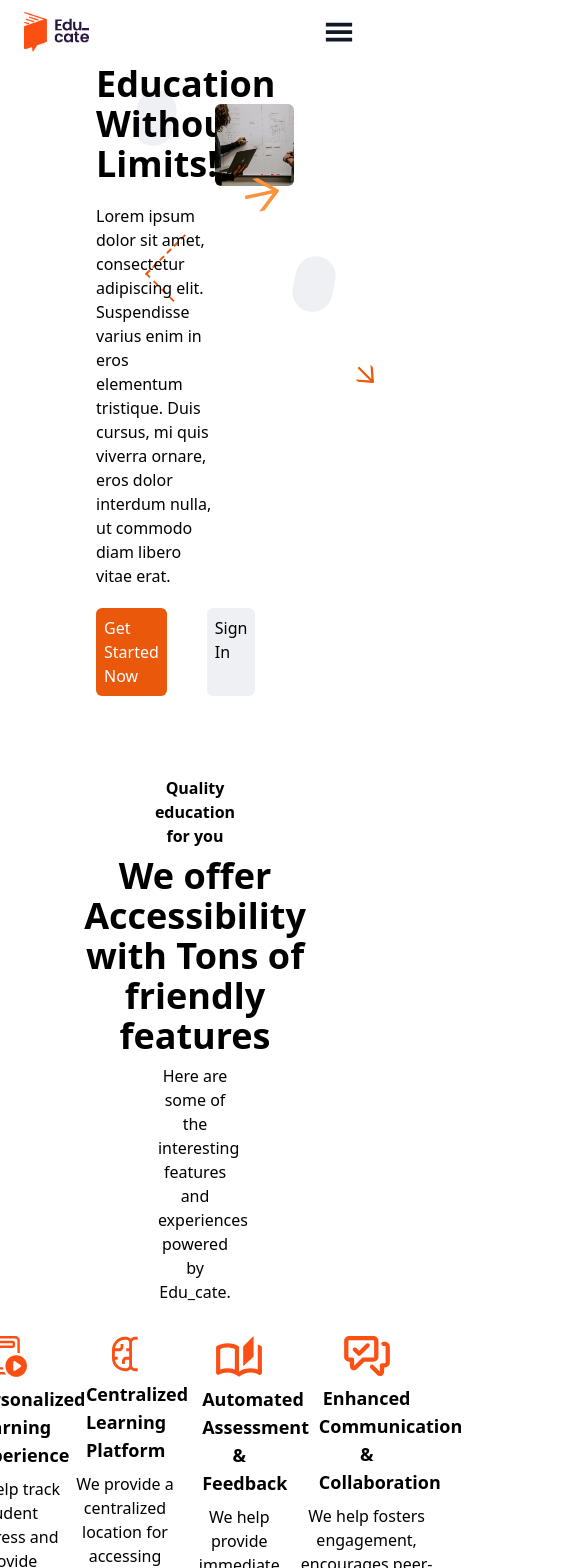
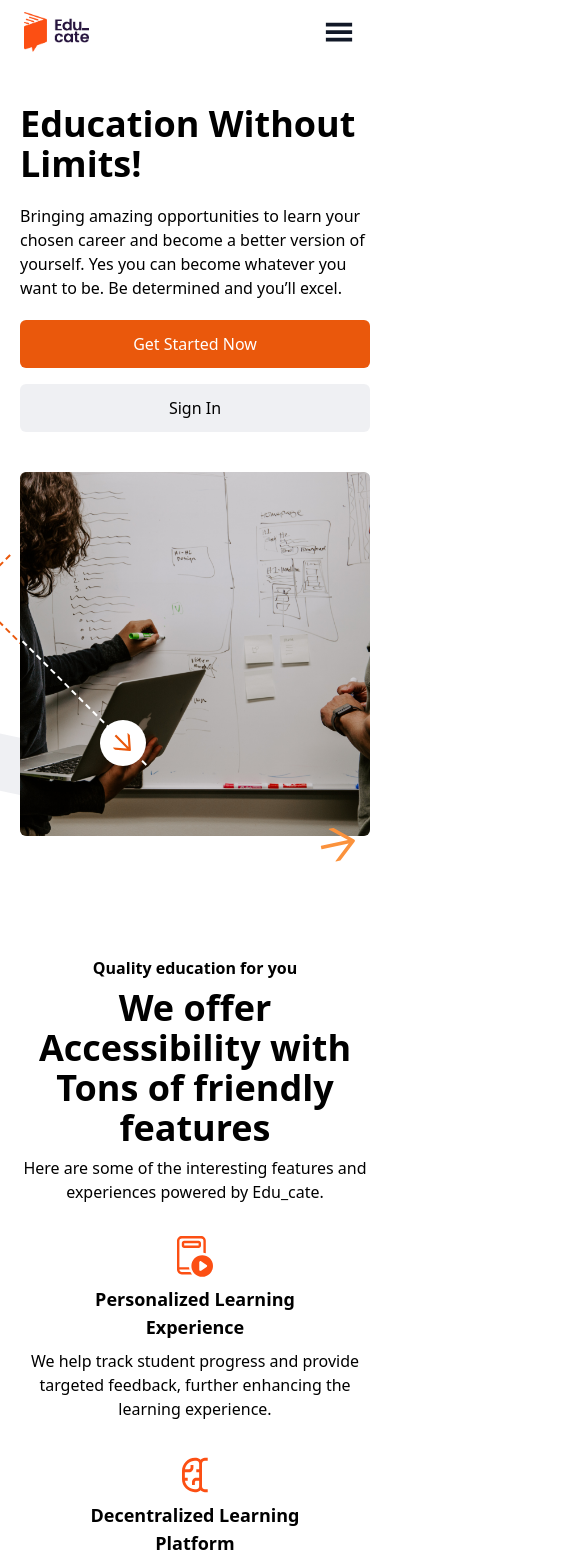
Before and after one commit to learnable-2022/LMS-YA-6-FE, a React (Create React App) app: page / in a window 390 px wide. Shown: the top 1568 px of the page, 567 px wide, since content can reach past the window. Built offline with nearby package versions, Linux system fonts and the light colour scheme.

Commit message:
added landing page responsivity to small screens

```diff
--- a/src/App.jsx
+++ b/src/App.jsx
@@ -19,8 +19,6 @@ const App = () => {
       */}
       <Routes>
         <Route exact path="/" element={<Home />} />
-        <Route exact path="/left-component" element={<LeftComponent />} />
-        <Route exact path="/main-component" element={<MainComponent />} />
         <Route exact path="/dashboard" element={<Dashboard />} />
         <Route exact path="/second-dashboard" element={<SecondDashboard />} />
 
--- a/src/components/reusable/landingpage-sections/About.jsx
+++ b/src/components/reusable/landingpage-sections/About.jsx
@@ -5,9 +5,9 @@ import arc from '../../../assets/arc.svg'
 
 const About = () => {
     return (
-        <div className="px-24 mb-20 w-full relative">
-           <div className='w-fit h-fit flex'>
-           <div className='flex flex-col w-4/5 space-y-5'>
+        <div className="px-5 md:px-24 mb-20 w-full relative">
+           <div className='w-fit h-fit md:flex'>
+           <div className='flex flex-col lg:w-4/5 space-y-5'>
                 <h2 className='text-lg text-orange-600 font-bold w-2/3'>
                     About Us
                 </h2>
@@ -15,20 +15,19 @@ const About = () => {
                 Qualified And Highly Equipped Tutors
                 </h1>
                 <p>
-                Lorem ipsum dolor sit amet, consectetur adipiscing elit.
-                Suspendisse varius enim in eros elementum tristique. Duis cursus,
-                mi quis viverra ornare, eros dolor interdum nulla, ut commodo diam
-                libero vitae erat.
+                We have highly trained and qualified tutors that hold the hands of
+                our students and walk them through their journey in any of their
+                chosen course. We give you the best at Edu_cate.
                 </p>
             </div>
 
-            <div className=' h-full w-full flex'>
+            <div className=' h-full w-full hidden md:flex'>
                 <div className="w-1/6 h-full flex justify-end">
                     <div className="bg-orange-400 absolute top-0 overflow-hidden right-24 rounded-md h-fit w-1/4">
                         <img src={students} alt="students" />
                     </div>
                 </div>
-                <div className="w-56 h-56 flex">
+                <div className="w-72 lg:w-56 h-56 flex">
                     <div className="relative top-36 left-20 object-cover rounded-md h-fit w-fit">
                         <img src={lecturer} alt="lecturer" className='lecturer' />
                     </div>
@@ -36,7 +35,7 @@ const About = () => {
             </div>
            </div>
 
-           <div className='flex justify-between mt-20 items-center'>
+           <div className='flex justify-between lg:mt-20 items-center'>
              <div className='transform rotate-180 w-fit h-fit flex flex-col space-y-2 items-end'>
                 <div className='h-2 w-10 transform rotate-12 rounded-full bg-black'></div>
                 <div className='h-2 w-14 transform rotate-12 rounded-full bg-orange-400'></div>
--- a/src/components/reusable/landingpage-sections/HeroSection.jsx
+++ b/src/components/reusable/landingpage-sections/HeroSection.jsx
@@ -3,22 +3,21 @@ import { AiOutlineArrowRight } from 'react-icons/ai';
 
 const HeroSection = () => {
     return (
-        <div className="px-24 w-full flex mb-20">
-            <div className='flex flex-col justify-center w-3/5 space-y-5'>
-                <h1 className='text-4xl font-bold w-2/3'>
+        <div className="px-5 mt-10 md:px-24 w-full lg:flex mb-20">
+            <div className='flex flex-col justify-center lg:w-3/5 space-y-5'>
+                <h1 className='text-4xl font-bold lg:w-2/3'>
                     Education Without Limits!
                 </h1>
                 <p>
-                    Lorem ipsum dolor sit amet, consectetur adipiscing elit.
-                    Suspendisse varius enim in eros elementum tristique. Duis
-                    cursus, mi quis viverra ornare, eros dolor interdum nulla,
-                    ut commodo diam libero vitae erat.
+                Bringing amazing opportunities to learn your chosen career and
+                become a better version of yourself. Yes you can become whatever you
+                want to be. Be determined and you’ll excel.
                 </p>
-                <div className='flex space-x-10'>
-                    <div className='p-2 bg-orange-600 text-white rounded-md'>
+                <div className='md:flex md:space-x-10 space-y-4 md:space-y-0'>
+                    <div className='p-3 flex justify-center bg-orange-600 text-white rounded-md'>
                     Get Started Now
                     </div>
-                    <div className='p-2 bg-gray-200/60 rounded-md'>
+                    <div className='p-3 flex justify-center bg-gray-200/60 rounded-md'>
                     Sign In
                     </div>
                 </div>
@@ -28,11 +27,11 @@ const HeroSection = () => {
                 <img src={heroTutor} alt="tutor" className='rounded-md' />
                 <div className='h-full w-full flex justify-center items-end'>
                     <div className='h-14 w-3/6 transform rotate-12 rounded-full bg-gray-200/60 -z-20 absolute bottom-20 -left-20'></div>
-                    <div className='h-14 w-3/6 transform rotate-12 rounded-full bg-gray-200/60 -z-20 absolute top-48 -right-10'></div>
+                    <div className='hidden lg:block h-14 w-3/6 transform rotate-12 rounded-full bg-gray-200/60 -z-20 absolute top-48 -right-10'></div>
 
                     <div className='h-14 w-3/6 transform rotate-45 border-b-2 border-l-2 border-dashed border-orange-600 -z-20 absolute top-44 -left-14'></div>
                     <div className='h-14 w-3/6 transform rotate-45 border-b-2 border-dashed border-white absolute top-56 -left-1'></div>
-                    <div className='h-fit w-fit transform p-2 bg-white font-bold rounded-full rotate-45 absolute top-72 left-32'>
+                    <div className='h-fit w-fit transform p-2 bg-white font-bold rounded-full rotate-45 absolute top-72 left-20 md:left-32'>
                         <AiOutlineArrowRight className='text-orange-600 text-3xl transform' />
                     </div>
                     <div className='h-fit w-fit transform -rotate-12 p-2 rounded-full absolute bottom-0 right-0'>
--- a/src/components/reusable/landingpage-sections/LiveTutor.jsx
+++ b/src/components/reusable/landingpage-sections/LiveTutor.jsx
@@ -5,21 +5,19 @@ import HQ from '../../../assets/hq.svg'
 
 const LiveTutor = () => {
     return (
-        <div className="px-24 mb-20 w-full flex">
-            <div className='flex flex-col justify-center w-1/2 space-y-5'>
+        <div className="px-5 md:px-24 mb-20 w-full md:flex">
+            <div className='flex flex-col justify-center lg:w-1/2 space-y-9 md:space-y-5'>
                 <h2 className='text-lg text-orange-600 font-bold w-fit'>
                 One on One learnig
                 </h2>
-                <h1 className='text-4xl font-bold w-1/2'>
+                <h1 className='text-4xl font-bold lg:w-1/2'>
                 Live Tutoring Sessions
                 </h1>
                 <p className='w-fit'>
-                Lorem ipsum dolor sit amet, consectetur adipiscing elit. Suspendisse
-                varius enim in eros elementum tristique. Duis cursus, mi quis viverra
-                ornare, eros dolor interdum nulla, ut commodo diam libero vitae erat.
-                Lorem ipsum dolor sit amet, consectetur adipiscing elit. Suspendisse
-                varius enim in eros elementum tristique. Duis cursus, mi quis viverra
-                ornare, eros dolor interdum nulla, ut commodo diam libero vitae erat.
+                Effective communication is our priority. We provide live sessions for
+                our students in all learning tracks to help them have a better
+                understanding in their field of study and clear their concerns through
+                Q & A live sessions and one-in-one mentorship live sessions.
                 </p>
                 <div className='flex space-x-2 pr-2 items-center justify-between h-1/6'>
                     <div className=''>
@@ -28,16 +26,16 @@ const LiveTutor = () => {
                     </div>
                     <div>
                     <img src={record} alt="rec-icon" className='h-8 flex w-full' />
-                    <p>Noiseless</p>
+                    <p>Recording</p>
                     </div>
                     <div>
                     <img src={HQ} alt="hq-icon" className='h-8 flex w-full' />
-                    <p>Noiseless</p>
+                    <p>High Quality</p>
                     </div>
                 </div>
             </div>
 
-            <div className=' h-fit'>
+            <div className='hidden lg:flex h-fit'>
                 <img src={student} alt="student" className='rounded-sm' />
             </div>
         </div>
--- a/src/components/reusable/landingpage-sections/Offer.jsx
+++ b/src/components/reusable/landingpage-sections/Offer.jsx
@@ -5,20 +5,20 @@ import chat from '../../../assets/chat.svg'
 
 const Offer = () => {
     return (
-        <div className='px-24 mb-20 w-full h-fit flex flex-col items-center text-center space-y-8'>
-            <div className='w-1/2 space-y-2 flex flex-col items-center'>
+        <div className='px-5 md:px-24 mb-20 w-full h-fit flex flex-col items-center text-center space-y-8'>
+            <div className='lg:w-1/2 space-y-2 flex flex-col items-center'>
                 <h3 className='font-semibold'>Quality education for you</h3>
                 <h1 className='text-4xl font-bold'>
                 We offer Accessibility with Tons of friendly features
                 </h1>
-                <p className='w-3/4'>
+                <p className='lg:w-3/4'>
                 Here are some of the interesting features and
                 experiences powered by Edu_cate.
                 </p>
             </div>
 
-            <div className='flex mb-5'>
-                <div className='w-1/3 flex flex-col items-center space-y-2'>
+            <div className='lg:flex mb-5 space-y-9 lg:space-y-0'>
+                <div className='lg:w-1/3 flex flex-col items-center space-y-2'>
                     <img src={play} alt="play-icon" />
                     <h2 className='font-bold w-2/3 text-lg'>
                     Personalized Learning Experience
@@ -29,10 +29,10 @@ const Offer = () => {
                     </p>
                 </div>
 
-                <div className='w-1/3 flex flex-col items-center space-y-2'>
+                <div className='lg:w-1/3 flex flex-col items-center space-y-2'>
                     <img src={connect} alt="play-icon" />
                     <h2 className='font-bold w-2/3 text-lg'>
-                    Centralized Learning Platform
+                    Decentralized Learning Platform
                     </h2>
                     <p>
                     We provide a centralized location for accessing educational
@@ -40,7 +40,7 @@ const Offer = () => {
                     </p>
                 </div>
 
-                <div className='w-1/3 flex flex-col items-center space-y-2'>
+                <div className='lg:w-1/3 flex flex-col items-center space-y-2'>
                     <img src={read} alt="play-icon" />
                     <h2 className='font-bold w-2/3 text-lg'>
                     Automated Assessment & Feedback
@@ -51,7 +51,7 @@ const Offer = () => {
                     </p>
                 </div>
 
-                <div className='w-1/3 flex flex-col items-center space-y-2'>
+                <div className='lg:w-1/3 flex flex-col items-center space-y-2'>
                     <img src={chat} alt="play-icon" />
                     <h2 className='font-bold w-2/3 text-lg'>
                     Enhanced Communication & Collaboration
--- a/src/components/reusable/landingpage-sections/Partners.jsx
+++ b/src/components/reusable/landingpage-sections/Partners.jsx
@@ -1,25 +1,26 @@
+import partners from '../../../assets/partners.svg'
+
 const Partners = () => {
     return (
-        <div className="px-24 w-full flex bg-red-100 py-10">
-        <div className='flex flex-col justify-center w-1/2 space-y-5'>
+        <div className="px-5 md:px-24 w-full lg:flex bg-red-100 py-10 md:space-x-8">
+        <div className='flex flex-col justify-center lg:w-1/2 space-y-5'>
             <h2 className='text-lg text-orange-600 font-bold w-fit'>
             One on One learnig
             </h2>
-            <h1 className='text-4xl font-bold w-1/2'>
+            <h1 className='text-4xl font-bold lg:w-1/2'>
             Our live Tutors
             </h1>
             <p className='w-fit'>
-            Lorem ipsum dolor sit amet, consectetur adipiscing elit. Suspendisse
-            varius enim in eros elementum tristique. Duis cursus, mi quis viverra
-            ornare, eros dolor interdum nulla, ut commodo diam libero vitae erat.
-            Lorem ipsum dolor sit amet, consectetur adipiscing elit. Suspendisse
-            varius enim in eros elementum tristique. Duis cursus, mi quis viverra
-            ornare, eros dolor interdum nulla, ut commodo diam libero vitae erat.
+            Providing the best learning management system that is more concerned on
+            the way to ensure that the goals of her students is met. Our live tutors
+            ensures that the students have a better experience by communicating
+            effectively with illustrations, resources, interactions and other
+            learning materials.
             </p>
         </div>
 
-        <div className=' h-fit'>
-            {/* <img src={student} alt="student" className='rounded-sm' /> */}
+        <div className='mt-5 lg:mt-0 h-fit'>
+            <img src={partners} alt="student" className='rounded-sm' />
         </div>
     </div>
      );
```
Also changed, not shown: src/components/reusable/Footer.jsx (+19 -19 lines), src/components/reusable/Navbar.jsx (+11 -1 lines), src/components/reusable/landingpage-sections/EndSection.jsx (+5 -5 lines), src/components/reusable/landingpage-sections/Testimonial.jsx (+9 -10 lines).
